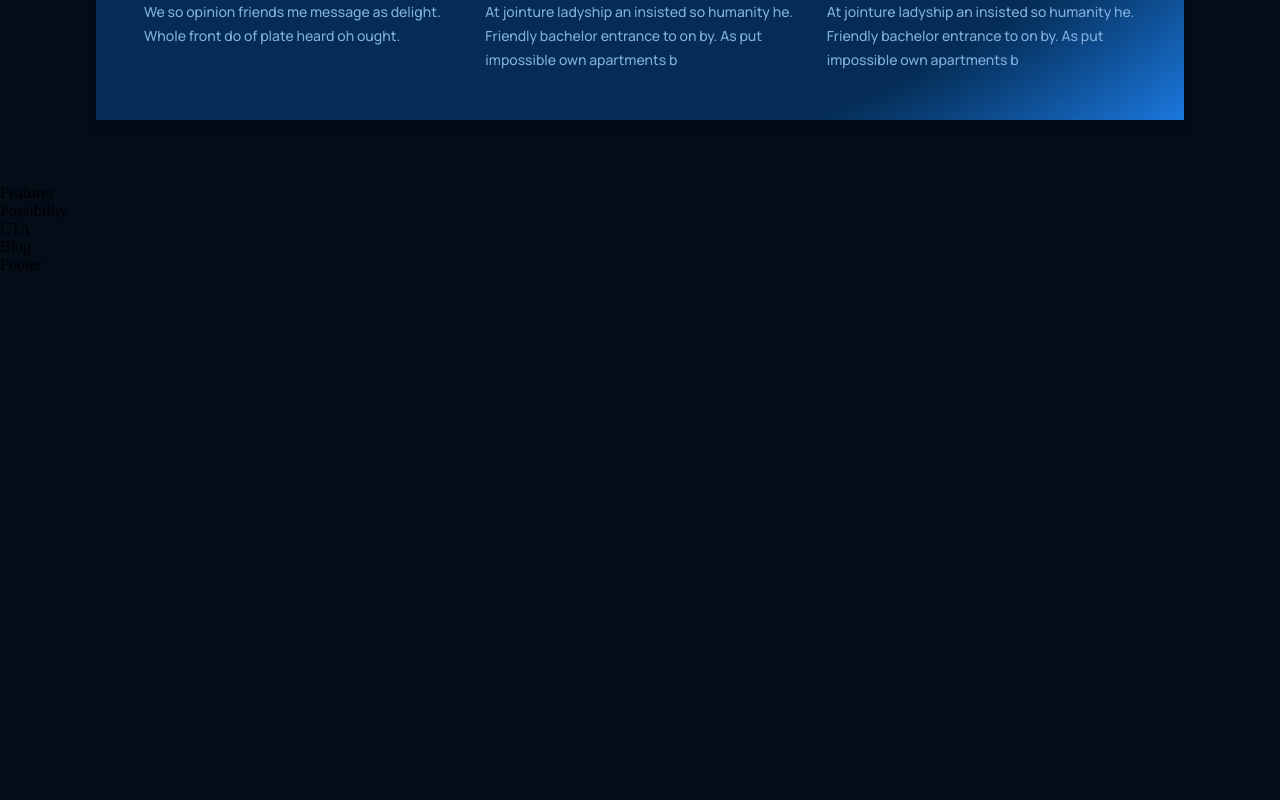
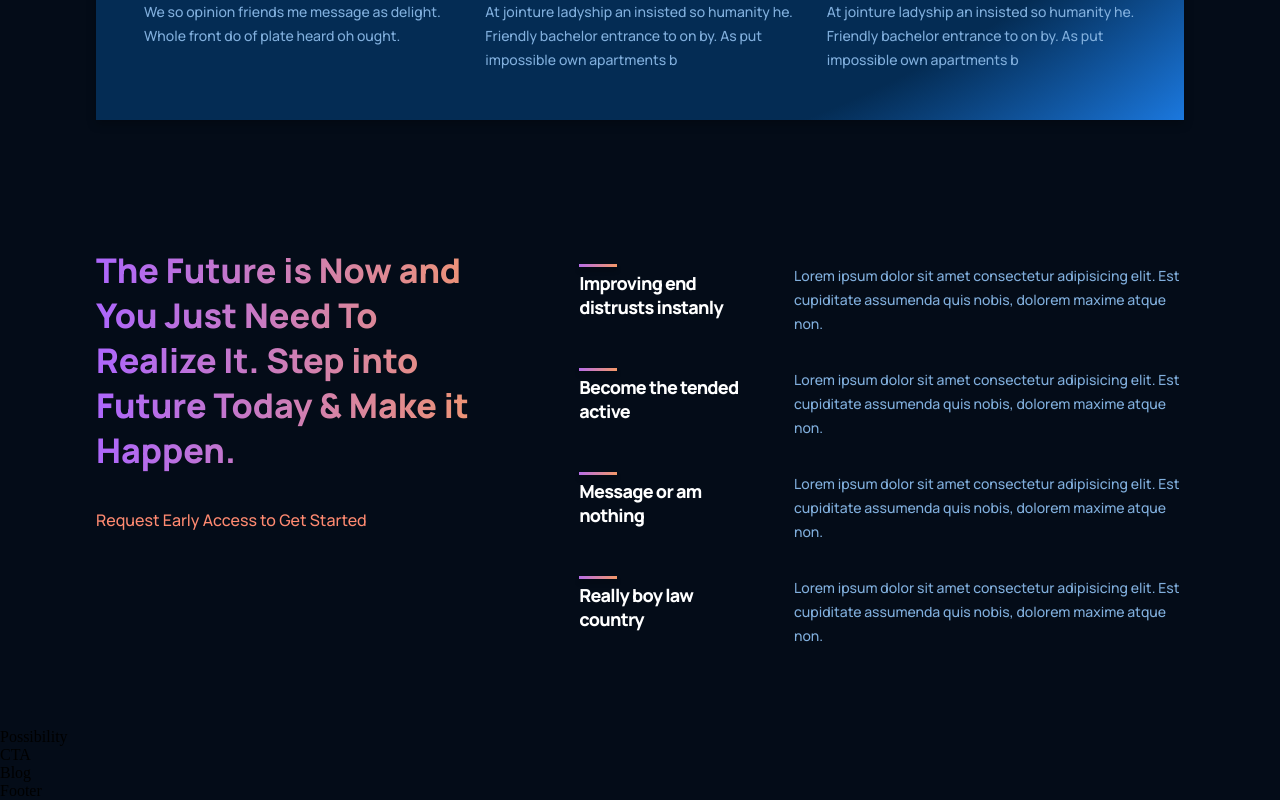
Before and after one commit to djanoer/react-gpt3-modern-lp, a React (Create React App) app: page / in a window 1280 px wide. Shown: the part 1473-2273 px from the top of the page. Before the commit the page ends 1747 px from the top, so only its background shows below. Built offline with nearby package versions, Linux system fonts and the light colour scheme.

Commit message:
section features seselai

```diff
--- a/src/containers/features/Features.jsx
+++ b/src/containers/features/Features.jsx
@@ -1,8 +1,40 @@
 import React from 'react';
+import { Feature } from '../../components';
 import './features.css';
 
+const featuresData = [
+  {
+    title: 'Improving end distrusts instanly',
+    text: 'Lorem ipsum dolor sit amet consectetur adipisicing elit. Est cupiditate assumenda quis nobis, dolorem maxime atque non.',
+  },
+  {
+    title: 'Become the tended active',
+    text: 'Lorem ipsum dolor sit amet consectetur adipisicing elit. Est cupiditate assumenda quis nobis, dolorem maxime atque non.',
+  },
+  {
+    title: 'Message or am nothing',
+    text: 'Lorem ipsum dolor sit amet consectetur adipisicing elit. Est cupiditate assumenda quis nobis, dolorem maxime atque non.',
+  },
+  {
+    title: 'Really boy law country',
+    text: 'Lorem ipsum dolor sit amet consectetur adipisicing elit. Est cupiditate assumenda quis nobis, dolorem maxime atque non.',
+  },
+];
+
 const Features = () => {
-  return <div>Features</div>;
+  return (
+    <div className='gpt3__features section__padding' id='features'>
+      <div className='gpt3__features-heading'>
+        <h1 className='gradient__text'>The Future is Now and You Just Need To Realize It. Step into Future Today & Make it Happen.</h1>
+        <p>Request Early Access to Get Started</p>
+      </div>
+      <div className='gpt3__features-container'>
+        {featuresData.map((item, index) => (
+          <Feature title={item.title} text={item.text} key={item.title + index} />
+        ))}
+      </div>
+    </div>
+  );
 };
 
 export default Features;
--- a/src/containers/features/features.css
+++ b/src/containers/features/features.css
@@ -0,0 +1,59 @@
+.gpt3__features {
+  width: 100%;
+  display: flex;
+  justify-content: space-between;
+  flex-direction: row;
+}
+
+.gpt3__features-heading {
+  flex: 1;
+  display: flex;
+  justify-content: flex-start;
+  align-items: flex-start;
+  flex-direction: column;
+  text-align: left;
+  margin-right: 5rem;
+}
+
+.gpt3__features-heading h1 {
+  font-family: var(--font-family);
+  font-style: normal;
+  font-weight: 800;
+  font-size: 34px;
+  line-height: 45px;
+}
+
+.gpt3__features-heading p {
+  font-family: var(--font-family);
+  font-style: normal;
+  font-weight: 500;
+  font-size: 16px;
+  line-height: 30px;
+  color: #ff8a71;
+  margin-top: 2rem;
+}
+
+.gpt3__features-container {
+  flex: 1.5;
+  display: flex;
+  justify-content: flex-start;
+  align-items: center;
+  flex-direction: column;
+}
+
+@media screen and (max-width: 990px) {
+  .gpt3__features {
+    flex-direction: column;
+  }
+
+  .gpt3__features-heading {
+    margin: 0 0 2rem 0;
+  }
+}
+
+@media screen and (max-width: 550px) {
+  .gpt3__features-heading h1 {
+    font-size: 28px;
+    line-height: 38px;
+  }
+}
```
